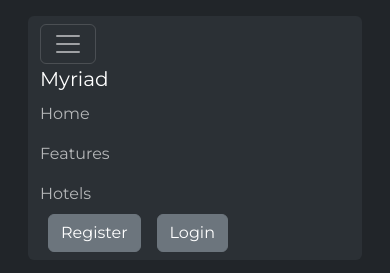
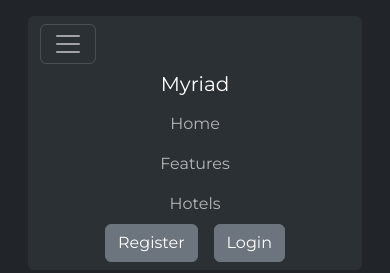
Before and after one commit to imhxrsh/SE-MiniProject, a PHP site: page /index.php in a window 390 px wide, after a click that opens the changed part. Shown: the top 273 px of the page. Run offline with PHP 8.4, Linux system fonts and the light colour scheme; some libraries are stand-ins or nearby versions.

Commit message:
Update navbar layout and alignment

```diff
--- a/includes/navbar.php
+++ b/includes/navbar.php
@@ -15,8 +15,8 @@ if (isset($_SESSION["user_id"])) {
             </button>
 
             <div class="navbar-collapse d-lg-flex collapse" id="navbar">
-                <a class="navbar-brand col-lg-3 me-0" href="/">Myriad</a>
-                <ul class="navbar-nav col-lg-6 justify-content-center">
+                <a class="navbar-brand col-lg-3 me-0 d-flex justify-content-center" href="/">Myriad</a>
+                <ul class="d-flex justify-content-center align-items-center navbar-nav col-lg-6 justify-content-center">
                     <li class="nav-item">
                         <a class="nav-link" aria-current="page" href="/">Home</a>
                     </li>
@@ -27,7 +27,7 @@ if (isset($_SESSION["user_id"])) {
                         <a class="nav-link" href="/listings">Hotels</a>
                     </li>
                 </ul>
-                <div class="d-lg-flex col-lg-3 justify-content-lg-end">
+                <div class="d-flex justify-content-center col-lg-3 justify-content-lg-end">
                     <?php
                     if (isset($_SESSION["user_id"])) {
                         echo "<p class='d-flex align-items-center welcome-center'>Hi, " . $first_name . ' ' . $last_name . '</p>';
```
